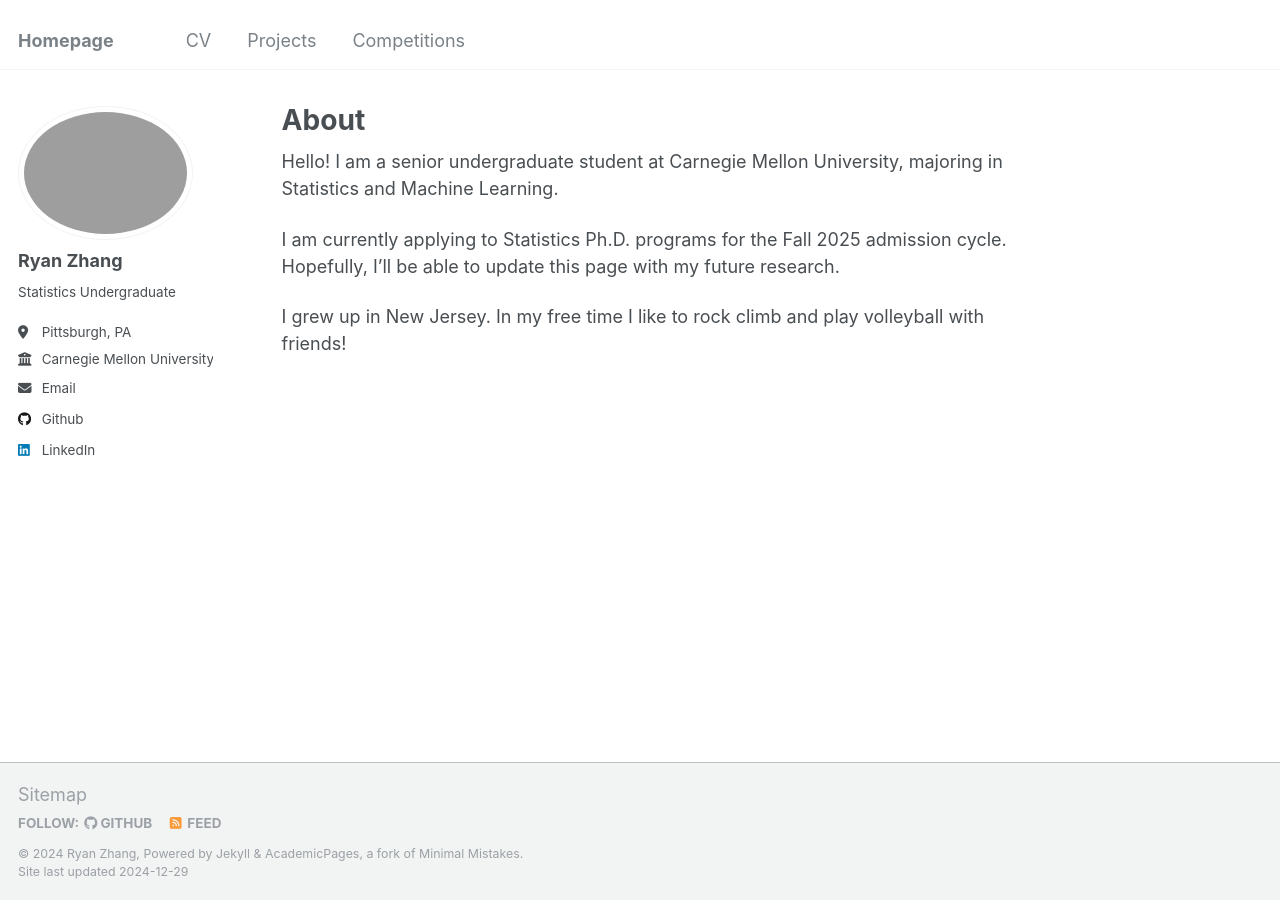
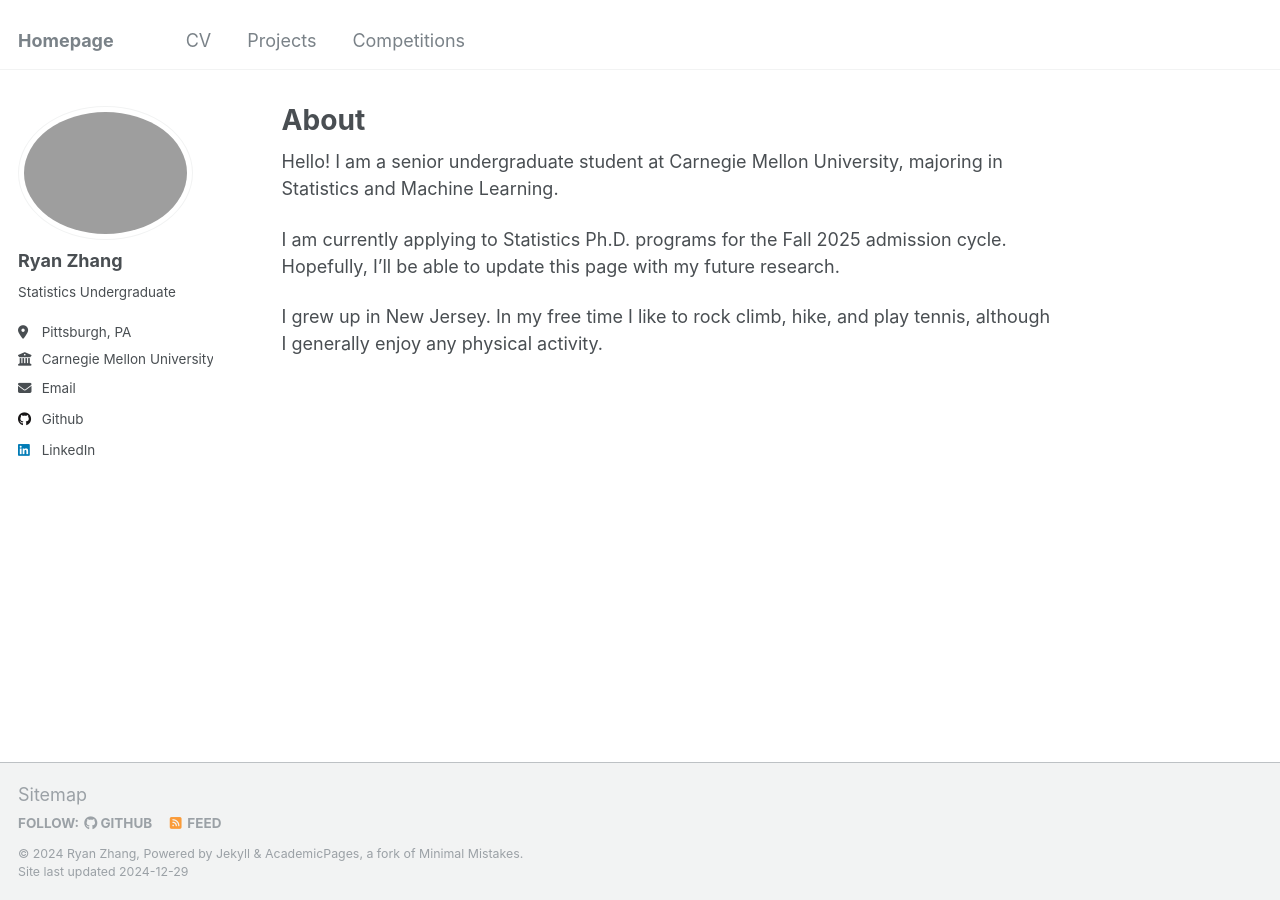
Before and after one commit to rzryanz00/rzryanz00.github.io, a Jekyll site: the page built from _pages/about.md, in a window 1280 px wide. Built offline with Jekyll 4.4.1, drawn with Linux system fonts in a browser that asks for light colours.

Commit message:
Updated about page

```diff
--- a/_pages/about.md
+++ b/_pages/about.md
@@ -11,4 +11,4 @@ Hello! I am a senior undergraduate student at Carnegie Mellon University, majori
 
 I am currently applying to Statistics Ph.D. programs for the Fall 2025 admission cycle. Hopefully, I'll be able to update this page with my future research.
 
-I grew up in New Jersey. In my free time I like to rock climb and play volleyball with friends!
+I grew up in New Jersey. In my free time I like to rock climb, hike, and play tennis, although I generally enjoy any physical activity.
```
